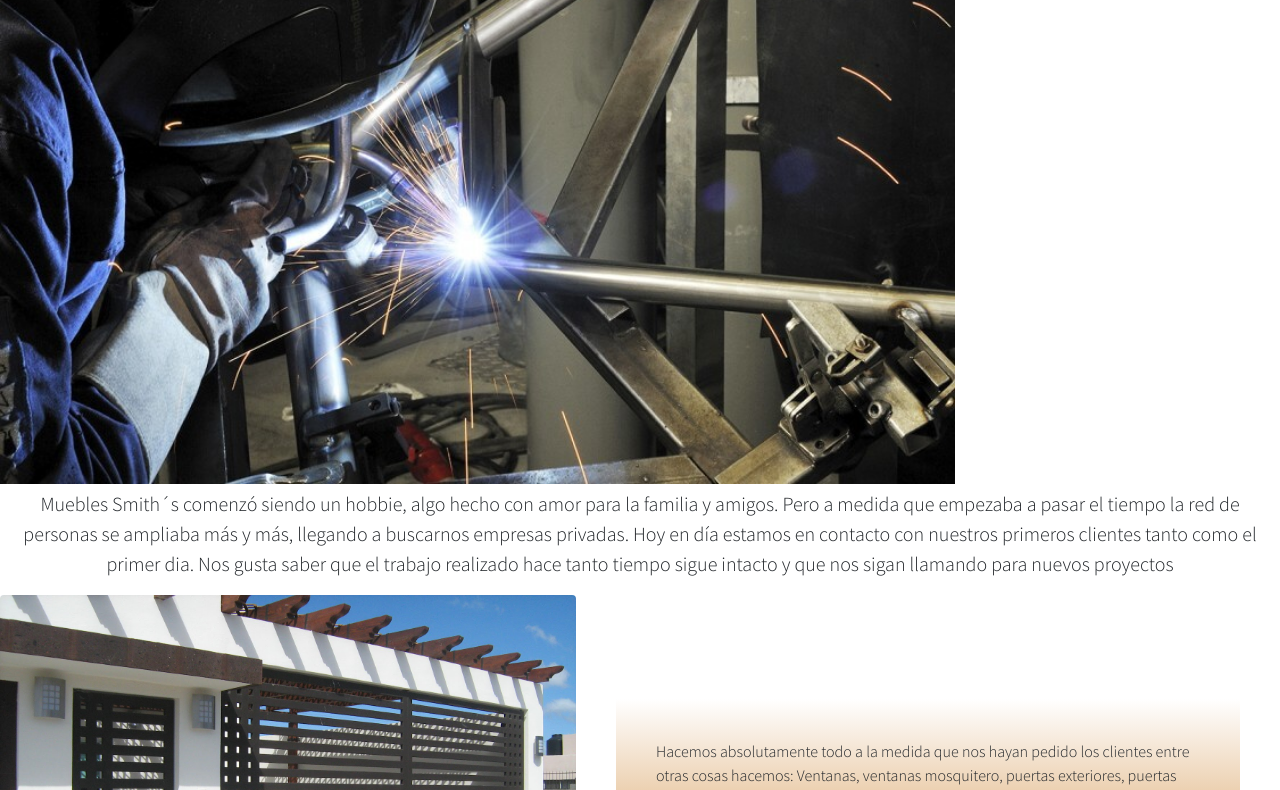
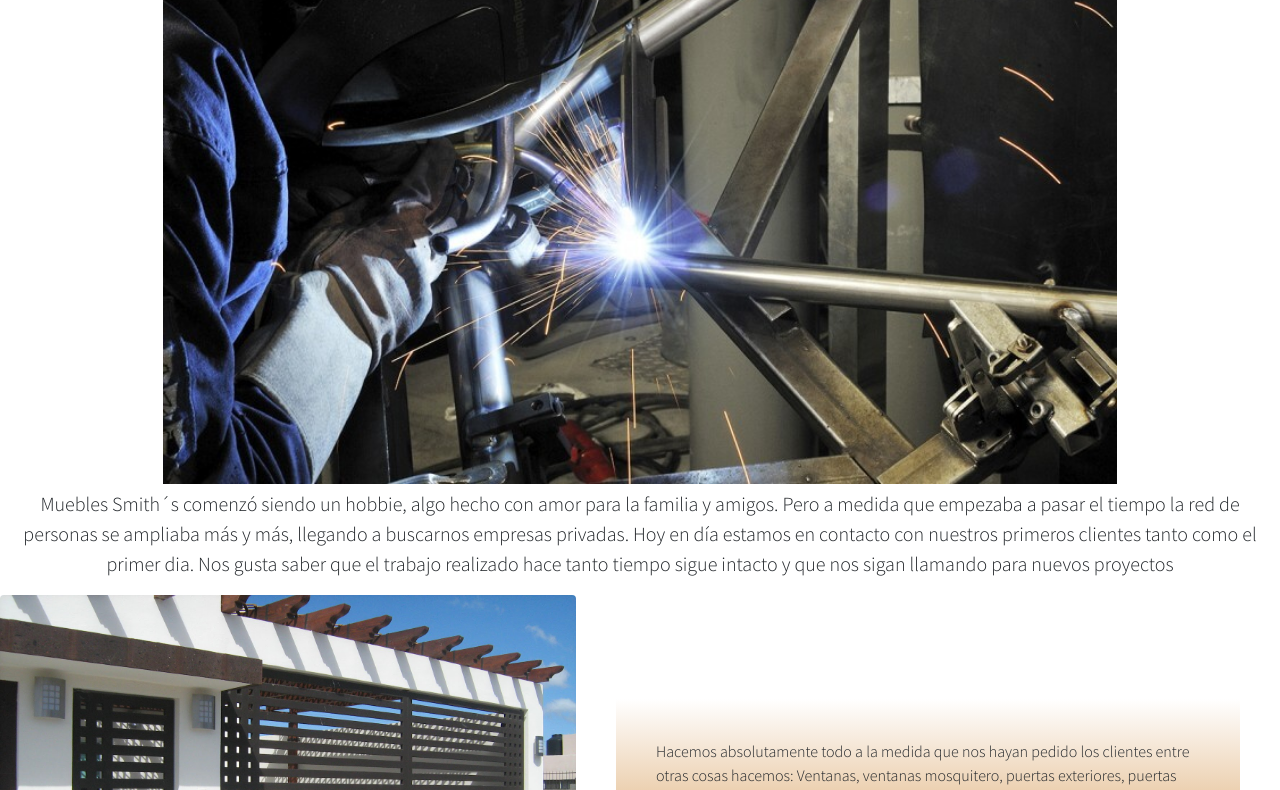
Before and after one commit to RocioRivadeneira/Muebles-Smiths-Sass, a website: page pages/nosotros.html in a window 1280 px wide. Shown: the part 307-1097 px from the top of the page. Drawn offline with nearby package versions, Linux system fonts and the light colour scheme.

Commit message:
Agregue la clase mx-auto en portada-principal de nosotros

```diff
--- a/pages/nosotros.html
+++ b/pages/nosotros.html
@@ -91,7 +91,7 @@
             <figure class="portada-principal">
                 <img
                     src="../images/nosotros/portada1.jpg"
-                    class="d-block portada img-fluid"
+                    class="d-block mx-auto portada img-fluid"
                     alt="portada principal"
                 />
                 <figcaption class="text-principal text-center">
```
